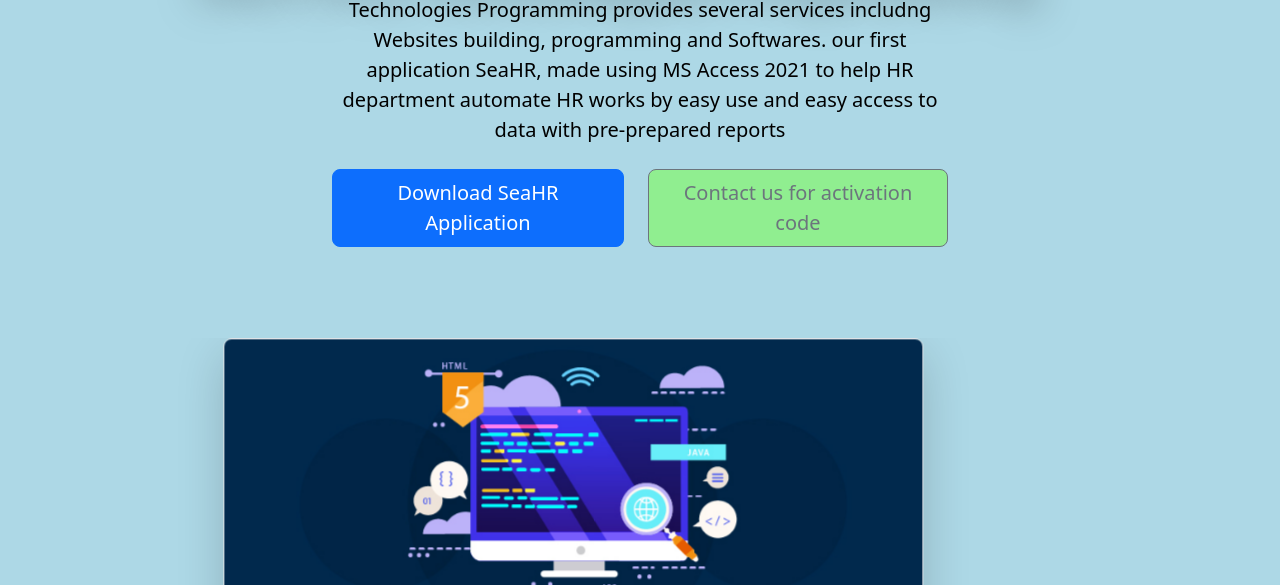
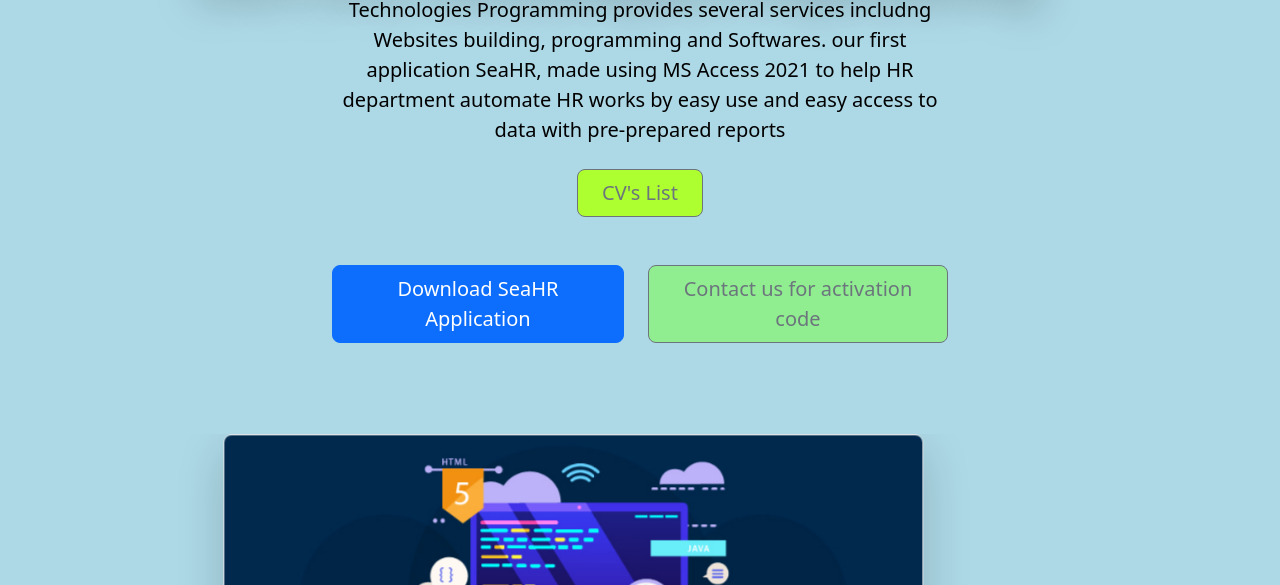
Before and after one commit to aliflieh02/One-click, a plain HTML site: page index.html in a window 1280 px wide. Shown: the part 215-800 px from the top of the page. Drawn offline with nearby package versions, Linux system fonts and the light colour scheme.

Commit message:
Update index.html

```diff
--- a/index.html
+++ b/index.html
@@ -164,7 +164,11 @@
 
     <div class="col-lg-6 mx-auto">
       <p class="lead mb-4" style="color: black;">Technologies Programming provides several services includng Websites building, programming and Softwares. our first application SeaHR, made using MS Access 2021 to help HR department automate HR works by easy use and easy access to data with pre-prepared reports</p>
-
+       <div class="d-grid gap-2 d-sm-flex justify-content-sm-center mb-5">
+        <a class="nav-link" style="color: black;" href="https://ancient-everglades-89559-2f81a55bb4e8.herokuapp.com/" target="_blank">
+          <button type="button" class="btn btn-outline-secondary btn-lg px-4" style="background-color: greenyellow;">CV's List</button>
+        </a>
+      </div>
       <div class="d-grid gap-2 d-sm-flex justify-content-sm-center mb-5">
         <a href="./SeaHR Test V47.8.accde" download="SeaHR Test V47.8.accde" class="button-container">
           <button type="button" class="btn btn-primary btn-lg px-4 me-sm-3">Download SeaHR Application</button>
```
